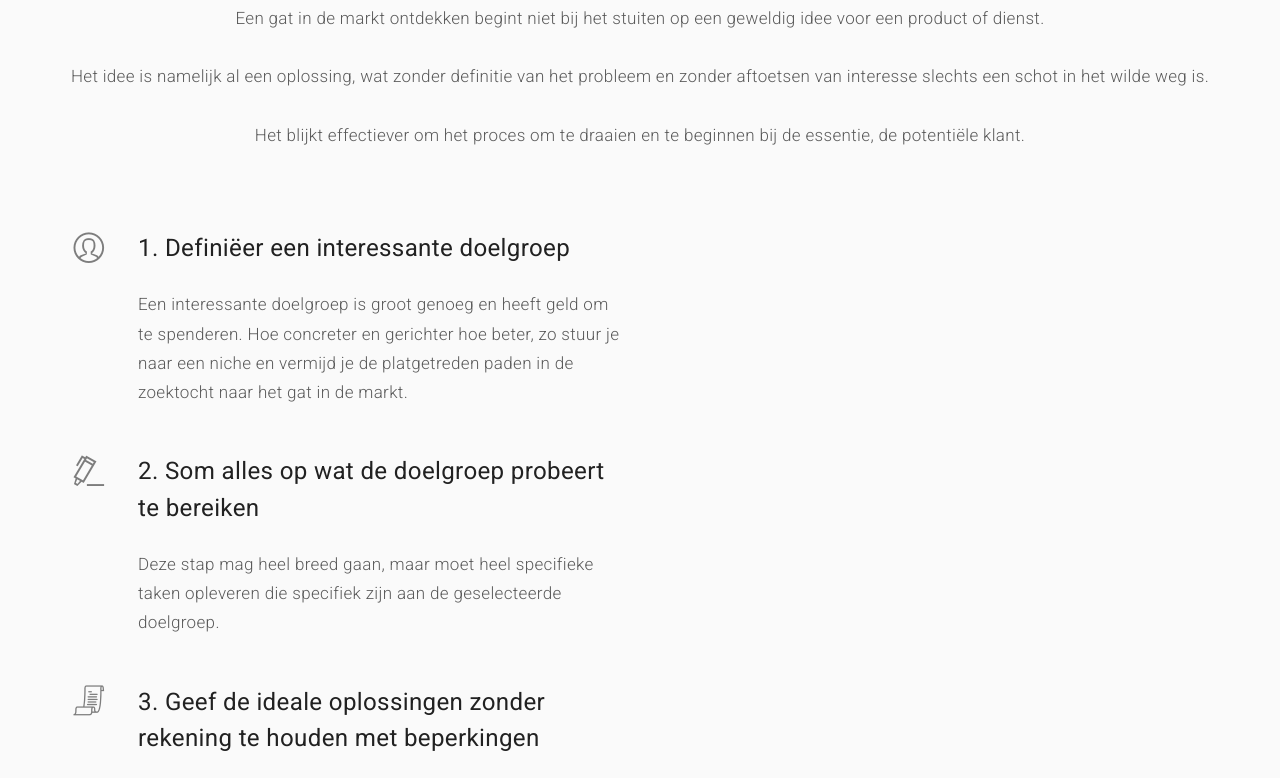
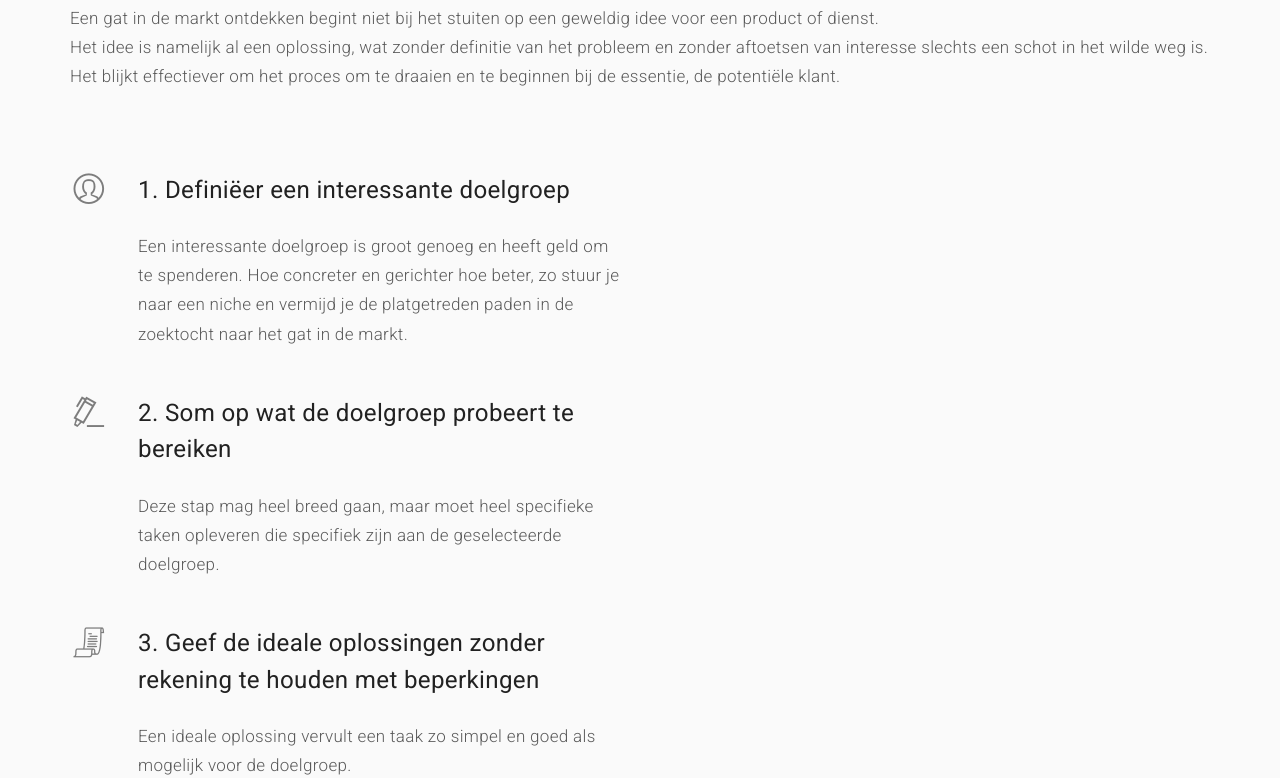
Before and after one commit to gatindemarkt/website, a plain HTML site: page index.html in a window 1280 px wide. Shown: the part 322-1100 px from the top of the page. Drawn offline with Linux system fonts and the light colour scheme.

Commit message:
Put introduction in one paragraph

```diff
--- a/index.html
+++ b/index.html
@@ -56,11 +56,11 @@
 		<section id="features" class="subsection background_color2 ">
 			<div class="container">
 				<div class="row">
-					<div class="col-xs-12 col-sm-12 col-md-12 col-lg-12 align-center intro features_anim1">
+					<div class="col-xs-12 col-sm-12 col-md-12 col-lg-12 intro features_anim1">
 						<h3>In 7 stappen naar een product of dienst met potentieel</h3>
-						<p>Een gat in de markt ontdekken begint niet bij het stuiten op een geweldig idee voor een product of dienst.</p>
-            <p>Het idee is namelijk al een oplossing, wat zonder definitie van het probleem en zonder aftoetsen van interesse slechts een schot in het wilde weg is.</p>
-            <p>Het blijkt effectiever om het proces om te draaien en te beginnen bij de essentie, de potentiële klant.</p>
+						<p>Een gat in de markt ontdekken begint niet bij het stuiten op een geweldig idee voor een product of dienst.
+              <br />Het idee is namelijk al een oplossing, wat zonder definitie van het probleem en zonder aftoetsen van interesse slechts een schot in het wilde weg is.
+              <br />Het blijkt effectiever om het proces om te draaien en te beginnen bij de essentie, de potentiële klant.</p>
 					</div>
 
 					<div class="col-xs-12 col-sm-6 col-md-6 col-lg-6">
@@ -77,7 +77,7 @@
 						<div class="iconbox features_anim4">
 							<div data-icon="&#xe046;" class="iconbox_icon"></div>
 							<div class="iconbox_content">
-								<h5>2. Som alles op wat de doelgroep probeert te bereiken</h5>
+								<h5>2. Som op wat de doelgroep probeert te bereiken</h5>
 								<p>Deze stap mag heel breed gaan, maar moet heel specifieke taken opleveren die specifiek zijn aan de geselecteerde doelgroep.</p>
 							</div>
 						</div>
```
